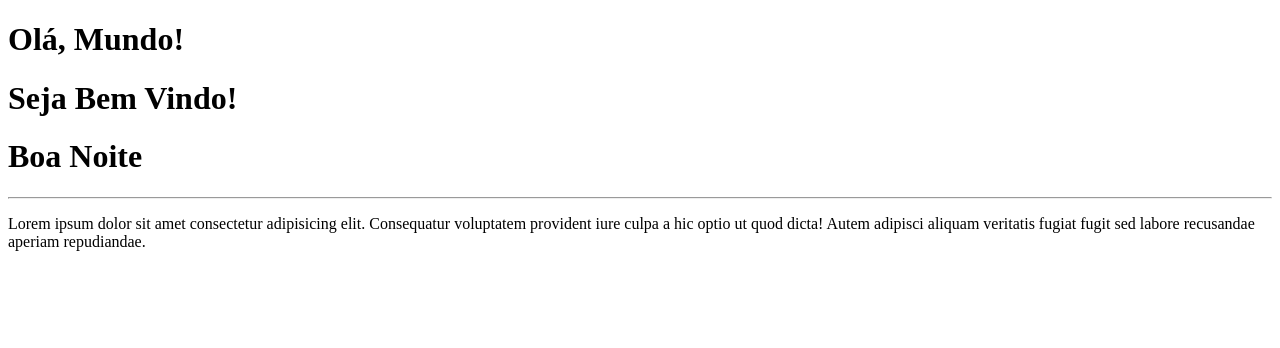
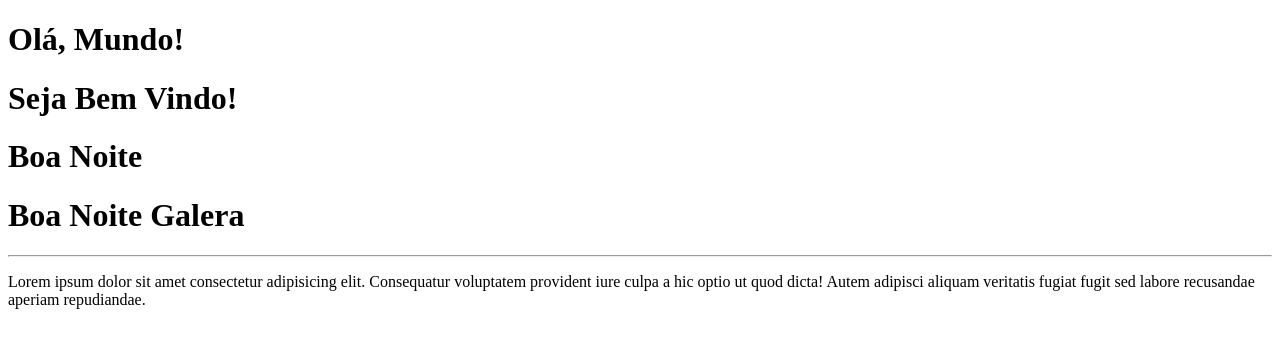
Before and after one commit to alinefcarvalho/Ola-Mundo, a plain HTML site: page site-exemplo/index.html in a window 1280 px wide. Drawn offline with Linux system fonts and the light colour scheme.

Commit message:
alteração de boa noite2

```diff
--- a/site-exemplo/index.html
+++ b/site-exemplo/index.html
@@ -9,6 +9,7 @@
     <h1>Olá, Mundo!</h1>
     <h1>Seja Bem Vindo!</h1>
     <h1>Boa Noite</h1>
+    <h1>Boa Noite Galera</h1>
     <hr>
     <p>Lorem ipsum dolor sit amet consectetur adipisicing elit. Consequatur voluptatem provident iure culpa a hic optio ut quod dicta! Autem adipisci aliquam veritatis fugiat fugit sed labore recusandae aperiam repudiandae.</p>
 </body>
```
